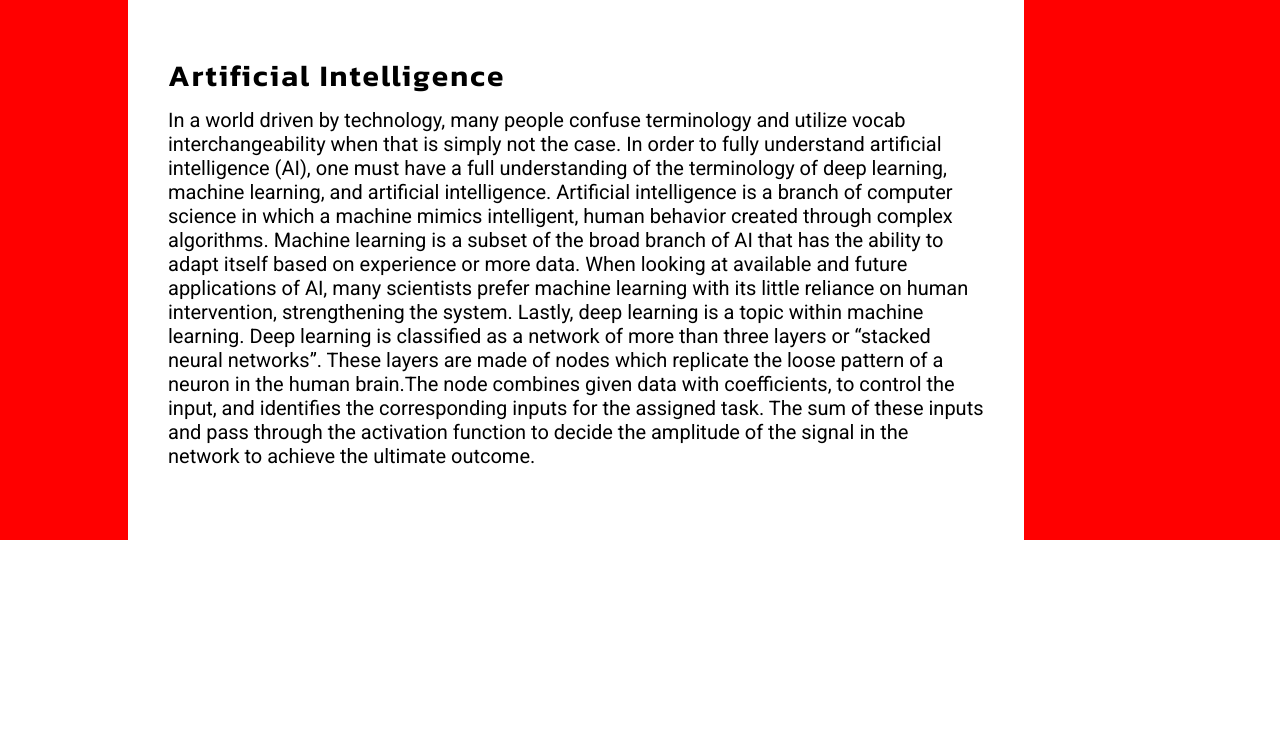
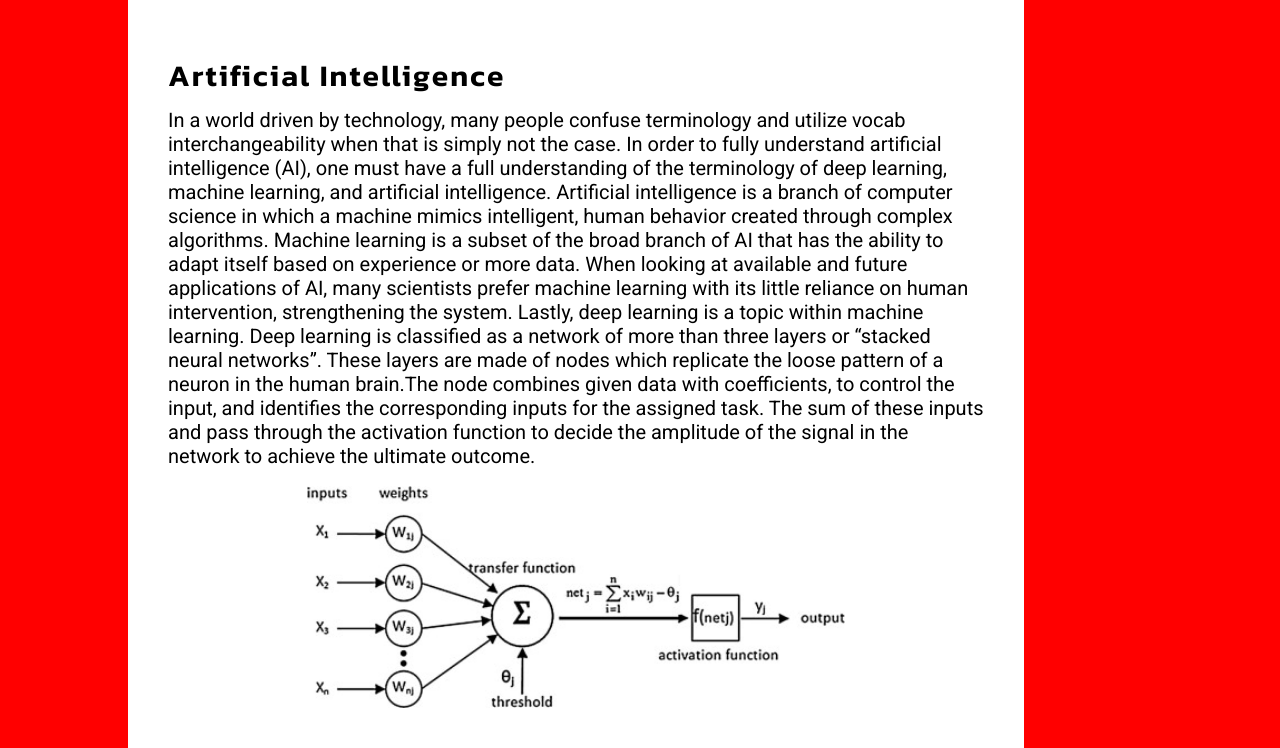
Before and after one commit to clarksoner/Wemaster_2004-902, a plain HTML site: page index.html in a window 1280 px wide. Shown: the part 1266-2014 px from the top of the page. Before the commit the page ends 1806 px from the top, so only its background shows below. Drawn offline with Linux system fonts and the light colour scheme.

Commit message:
Update index.html

```diff
--- a/index.html
+++ b/index.html
@@ -87,7 +87,7 @@
 			<br>
 
 				<center>
-				<img scr="img/perceptron_node.png" width="50%">
+				<img src="img/1-s2.0-S1359836813002588-fx1.jpg" width="60%">
 				</center>
 
 			<br><br>
```
